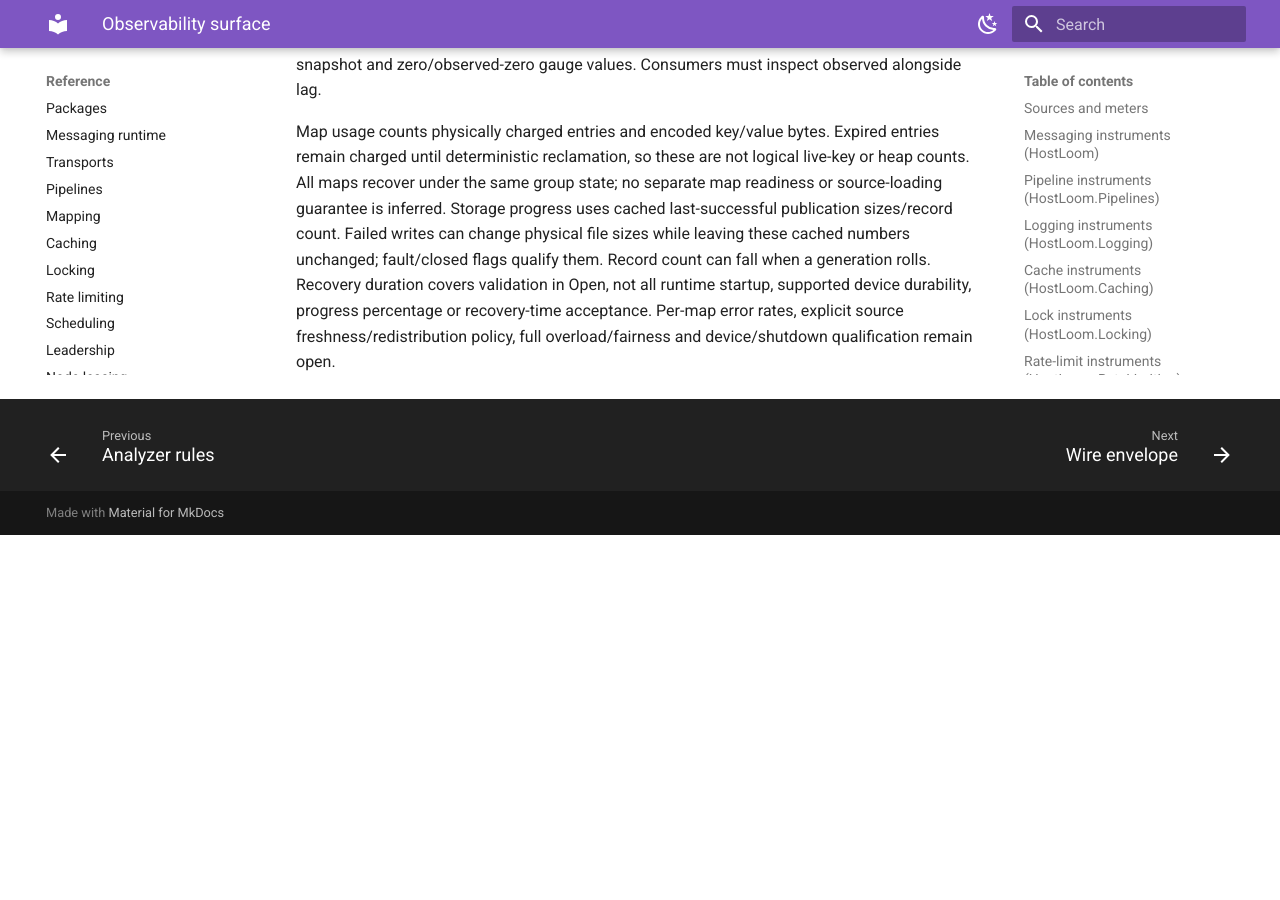
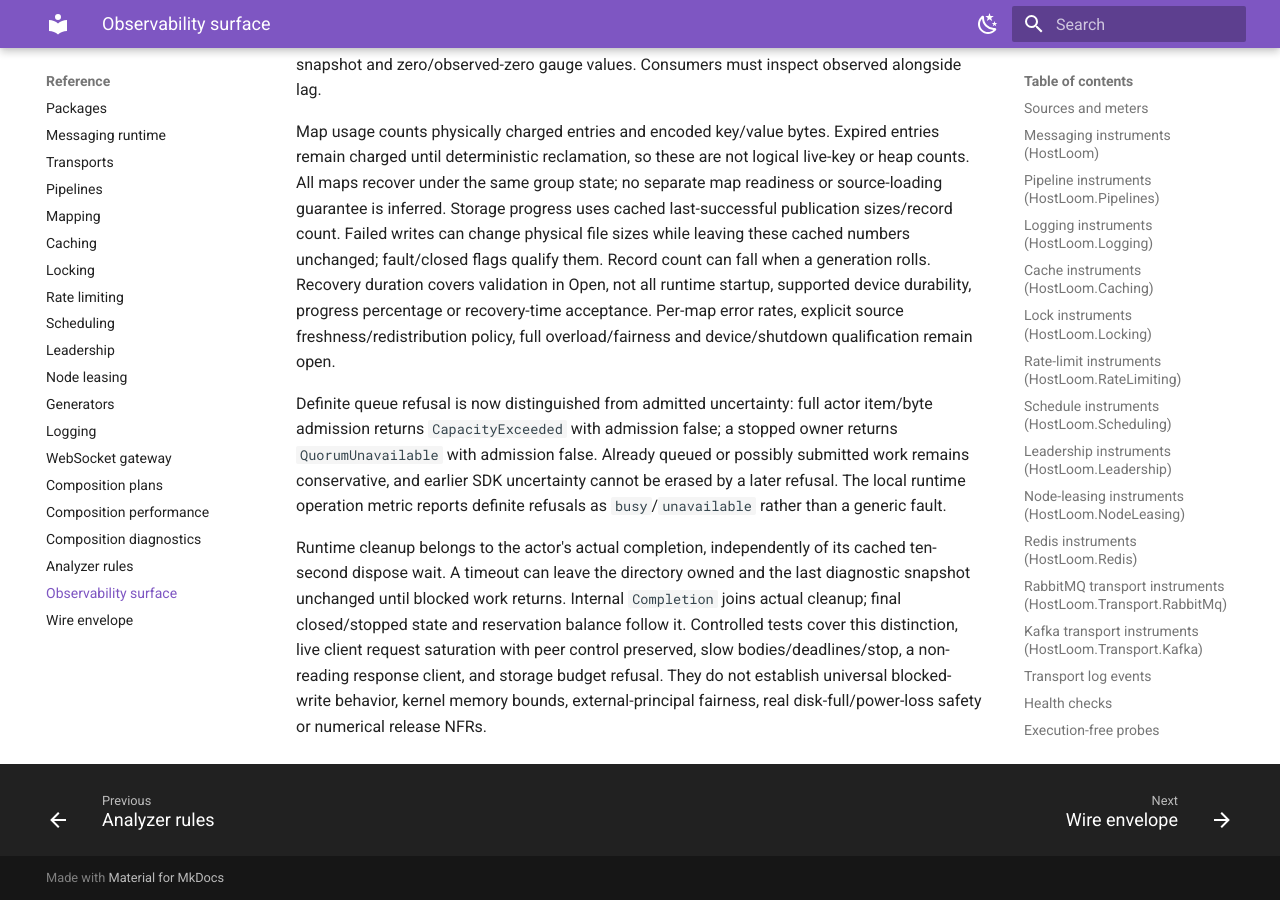
Before and after one commit to kidoz/hostloom, an MkDocs documentation site: the page built from docs/reference/observability.md, in a window 1280 px wide and 900 px high, scrolled down 18887 px. Built offline with MkDocs 1.6.1 and Material for MkDocs 9.7.7, drawn with Linux system fonts in a browser that asks for light colours; before the commit the page ends 19422 px from its top, so only the background shows below that.

Commit message:
Document overload refusal and shutdown ownership

```diff
--- a/docs/reference/observability.md
+++ b/docs/reference/observability.md
@@ -482,3 +482,18 @@ flags qualify them. Record count can fall when a generation rolls. Recovery dura
 validation in Open, not all runtime startup, supported device durability, progress percentage or
 recovery-time acceptance. Per-map error rates, explicit source freshness/redistribution policy,
 full overload/fairness and device/shutdown qualification remain open.
+
+
+Definite queue refusal is now distinguished from admitted uncertainty: full actor item/byte
+admission returns `CapacityExceeded` with admission false; a stopped owner returns
+`QuorumUnavailable` with admission false. Already queued or possibly submitted work remains
+conservative, and earlier SDK uncertainty cannot be erased by a later refusal. The local runtime
+operation metric reports definite refusals as `busy`/`unavailable` rather than a generic fault.
+
+Runtime cleanup belongs to the actor's actual completion, independently of its cached ten-second
+dispose wait. A timeout can leave the directory owned and the last diagnostic snapshot unchanged
+until blocked work returns. Internal `Completion` joins actual cleanup; final closed/stopped state
+and reservation balance follow it. Controlled tests cover this distinction, live client request
+saturation with peer control preserved, slow bodies/deadlines/stop, a non-reading response client,
+and storage budget refusal. They do not establish universal blocked-write behavior, kernel memory
+bounds, external-principal fairness, real disk-full/power-loss safety or numerical release NFRs.
```
